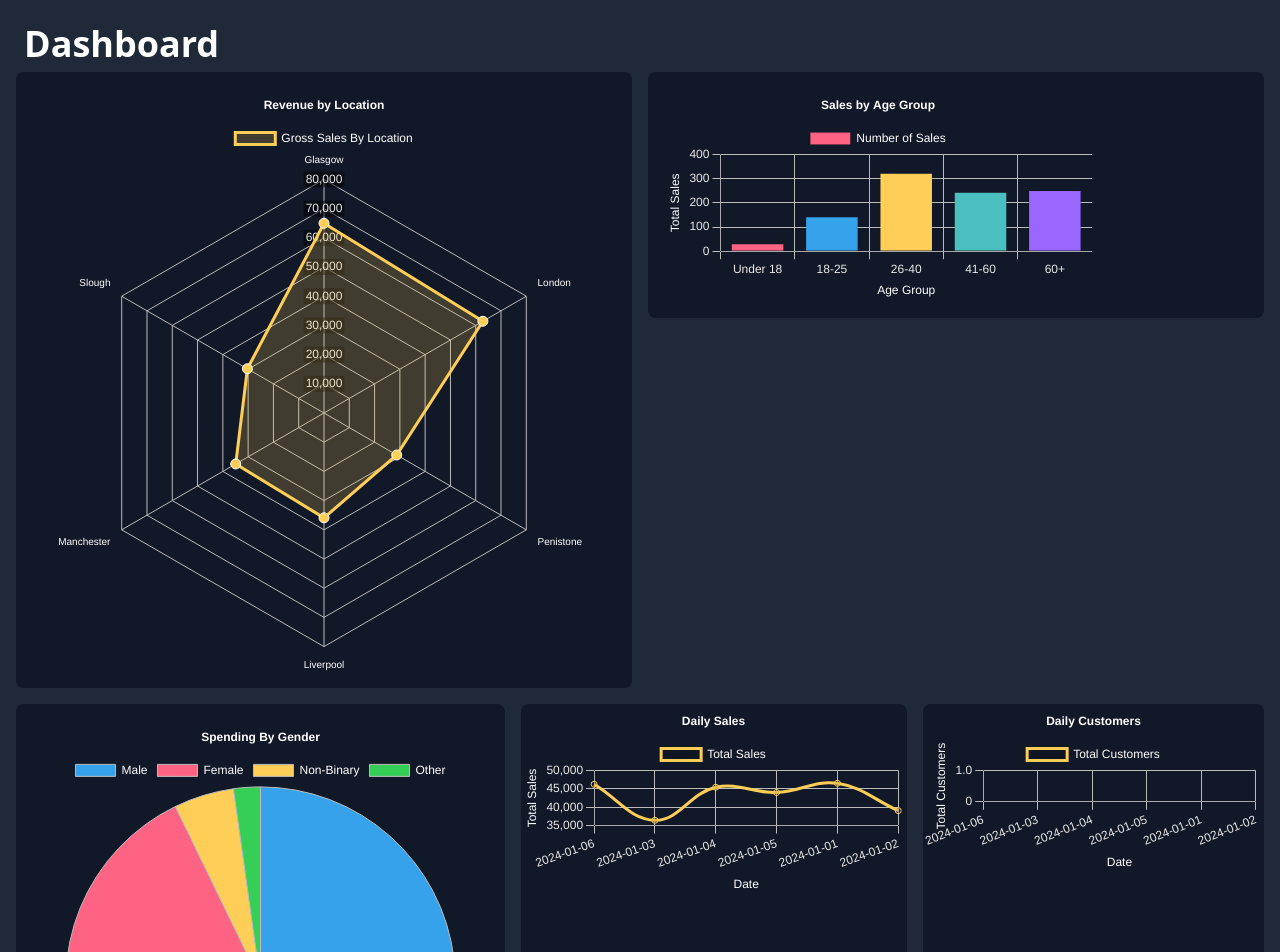
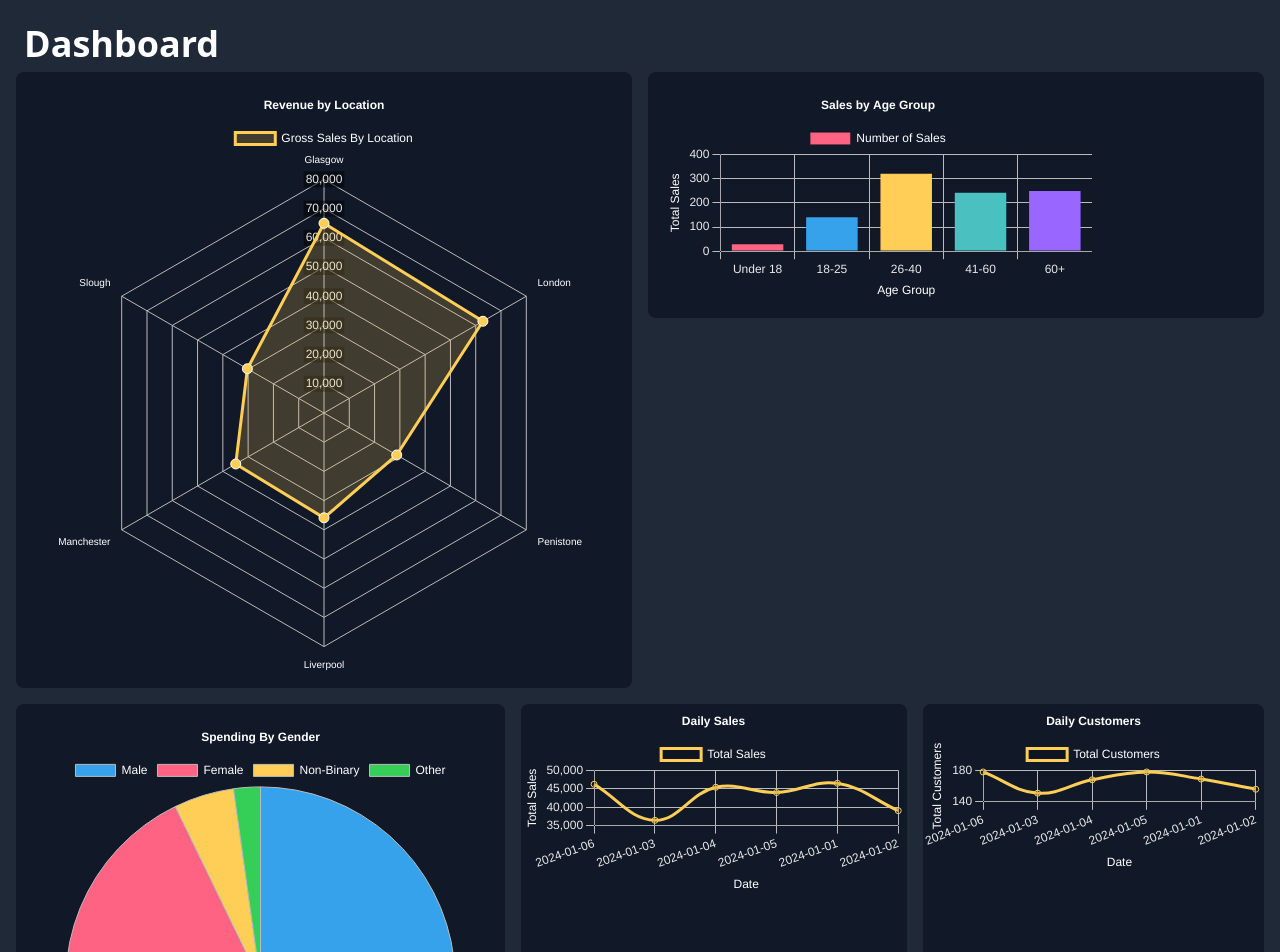
Before and after one commit to ccynth1a/sophie-project, a SvelteKit app: page / in a window 1280 px wide. Shown: the top 952 px of the page. Built offline with nearby package versions, Linux system fonts and the light colour scheme.

Commit message:
fixed daily customer graph

```diff
--- a/src/CustomersChart.svelte
+++ b/src/CustomersChart.svelte
@@ -3,7 +3,7 @@
     import Chart from "./Chart.svelte";
 
     const dailyCustomers = salesJSON.sales.reduce((prevSale: any, sale) => {
-        prevSale[sale.purchase_date]++;
+        prevSale[sale.purchase_date] = (prevSale[sale.purchase_date] || 0) + 1;
         return prevSale;
     }, {})
 
```
